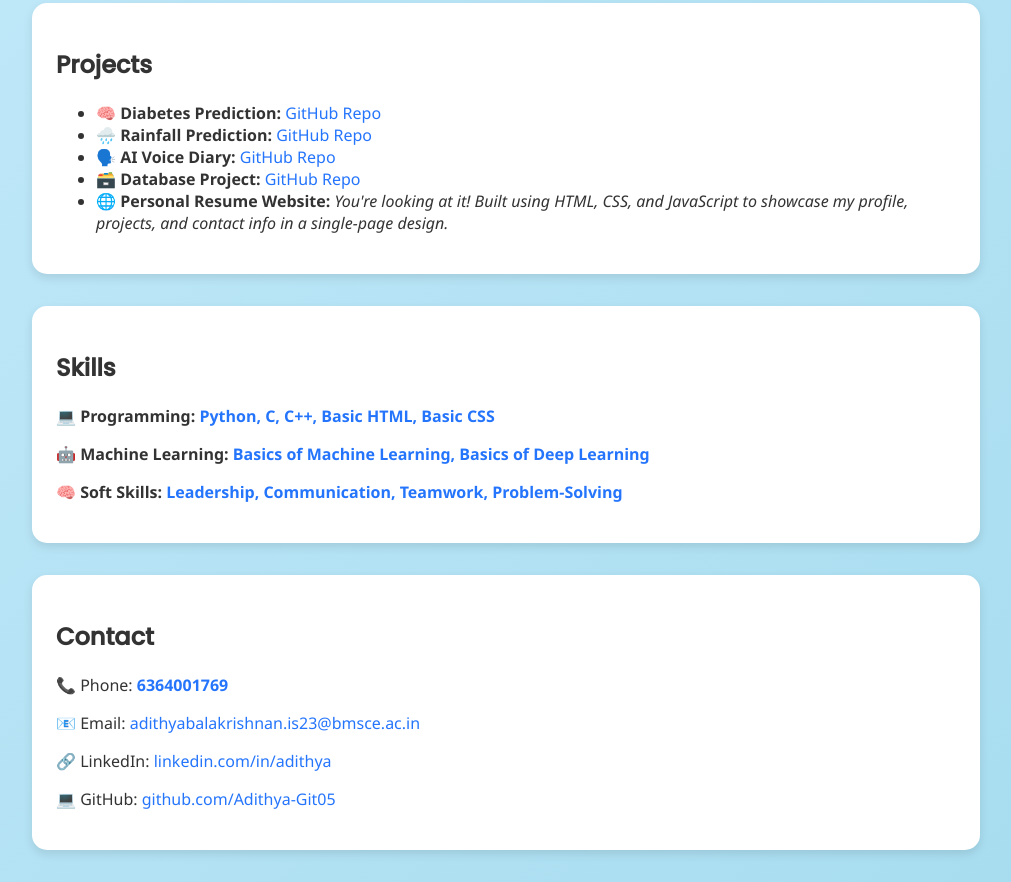
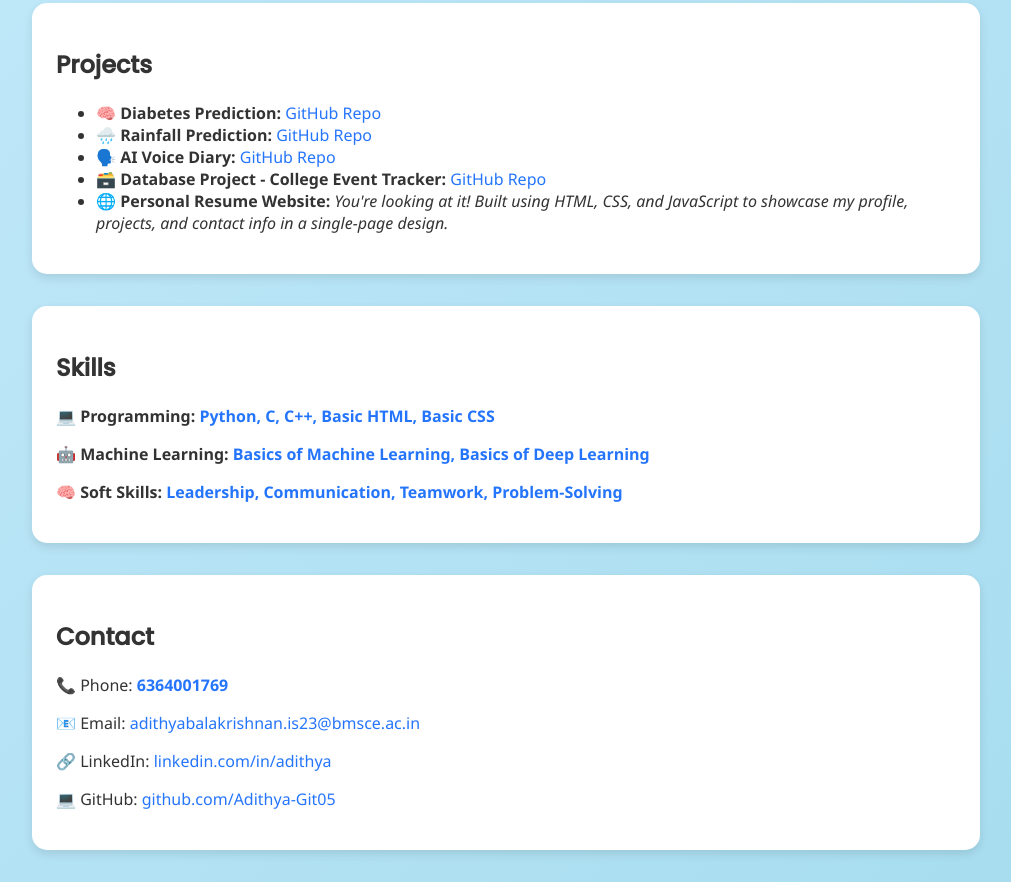
Before and after one commit to Adithya-Git05/my_resume, a plain HTML site: page index.html in a window 1280 px wide. Shown: the part 1358-2240 px from the top of the page, without its empty margins (134-1145 px from the left). Drawn offline with Linux system fonts and the light colour scheme.

Commit message:
Update index.html

```diff
--- a/index.html
+++ b/index.html
@@ -153,7 +153,7 @@
         <a href="https://github.com/Adithya-Git05/Audio-Diary-final" target="_blank">GitHub Repo</a>
       </li>
       <li class="project-link">
-        🗃️ <strong>Database Project:</strong>
+        🗃️ <strong>Database Project - College Event Tracker:</strong>
         <a href="https://github.com/Adithya-Git05/Database-Project" target="_blank">GitHub Repo</a>
       </li>
       <li>
```
